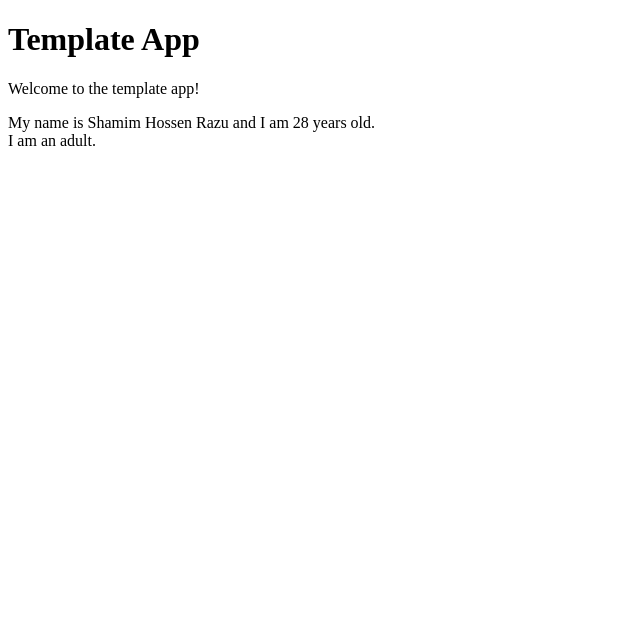
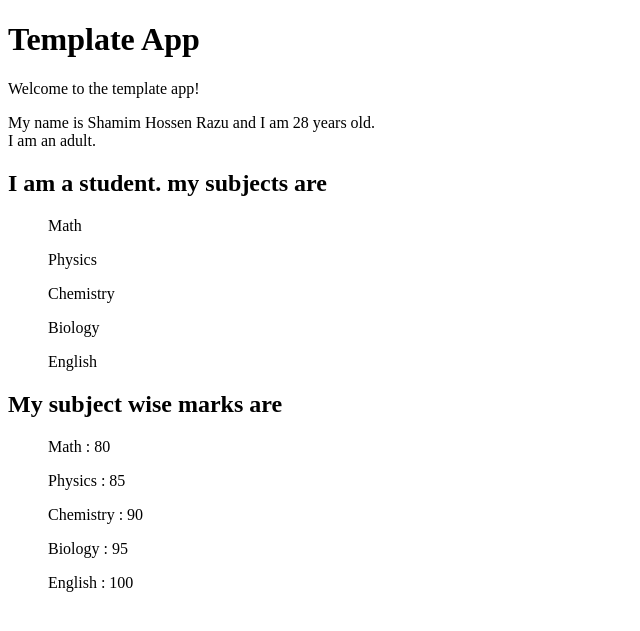
Before and after one commit to shamim-hossen-razu/django_templates, a Django app: page / in a window 1280 px wide. Shown: the top 631 px of the page, without its empty margins (0-640 px from the left). Run offline with Django 4.2, Linux system fonts and the light colour scheme.

Commit message:
adding for loop tag

```diff
--- a/learn_django_templating/template_app/templates/index.html
+++ b/learn_django_templating/template_app/templates/index.html
@@ -18,5 +18,30 @@
         Something wrong with my age.
         {% endif %}
     </div>
+
+    <div>
+
+
+        {% if student %}
+            {% comment "looping over a list" %}
+            {% endcomment %}
+            <h2> I am a student. my subjects are </h2>
+                {% for subject in subjects %}
+                <ul > {{ subject }} </ul>
+                {% endfor %}
+
+            {% comment "looping over a dictionary" %}
+            {% endcomment %}
+
+            <h2>My subject wise marks are  </h2>
+                {% for subject, marks in marks.items %}
+                <ul > {{ subject }} : {{ marks }} </ul>
+                {% endfor %}
+
+        {% else %}
+            I am not a student.
+        {% endif %}
+
+    </div>
   </body>
 </html>
--- a/learn_django_templating/template_app/views.py
+++ b/learn_django_templating/template_app/views.py
@@ -6,5 +6,9 @@ def index(request):
     context = {
         'name': 'Shamim Hossen Razu',
         'age': 28,
-    }
+        'student': True,
+        'professional': False,
+        'subjects': ['Math', 'Physics', 'Chemistry', 'Biology', 'English'],
+        'marks': {'Math': 80, 'Physics': 85, 'Chemistry': 90, 'Biology': 95, 'English': 100},
+        }
     return render(request, 'index.html', context)
```
